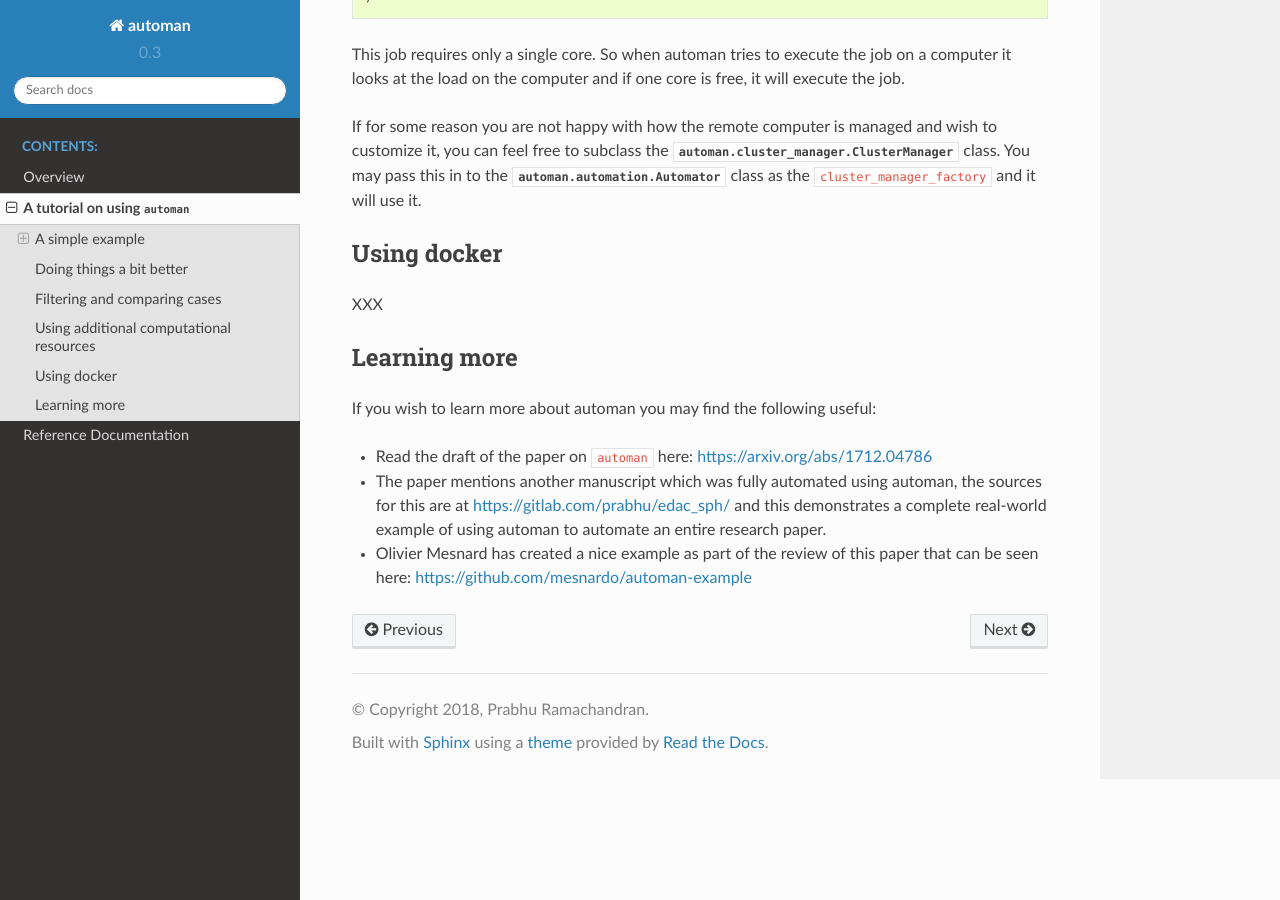
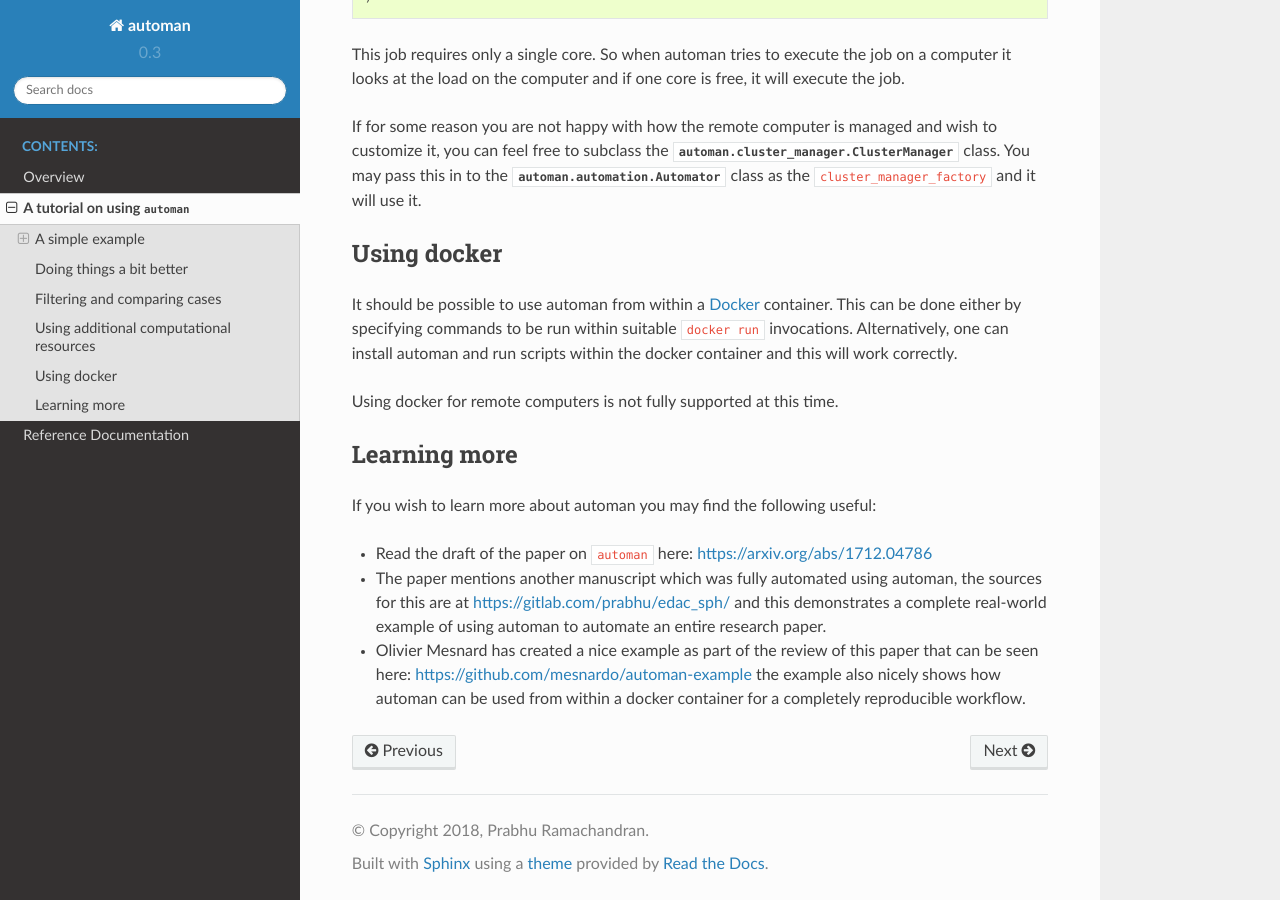
Before and after one commit to pypr/automan, a Sphinx documentation site: the page built from docs/source/tutorial.rst, in a window 1280 px wide and 900 px high, scrolled down 12473 px. Built offline with Sphinx 7.4.7 and the Read the Docs theme 2.0.0, drawn with Linux system fonts in a browser that asks for light colours.

Commit message:
Add a few notes about using docker.

```diff
--- a/docs/source/tutorial.rst
+++ b/docs/source/tutorial.rst
@@ -607,7 +607,14 @@ to the :py:class:`automan.automation.Automator` class as the
 Using docker
 ------------
 
-XXX
+It should be possible to use automan from within a Docker_ container. This can
+be done either by specifying commands to be run within suitable ``docker run``
+invocations. Alternatively, one can install automan and run scripts within the
+docker container and this will work correctly.
+
+Using docker for remote computers is not fully supported at this time.
+
+.. _Docker: https://www.docker.com/
 
 Learning more
 -------------
@@ -622,4 +629,6 @@ If you wish to learn more about automan you may find the following useful:
   an entire research paper.
 
 - Olivier Mesnard has created a nice example as part of the review of this
-  paper that can be seen here: https://github.com/mesnardo/automan-example
+  paper that can be seen here: https://github.com/mesnardo/automan-example the
+  example also nicely shows how automan can be used from within a docker
+  container for a completely reproducible workflow.
```
